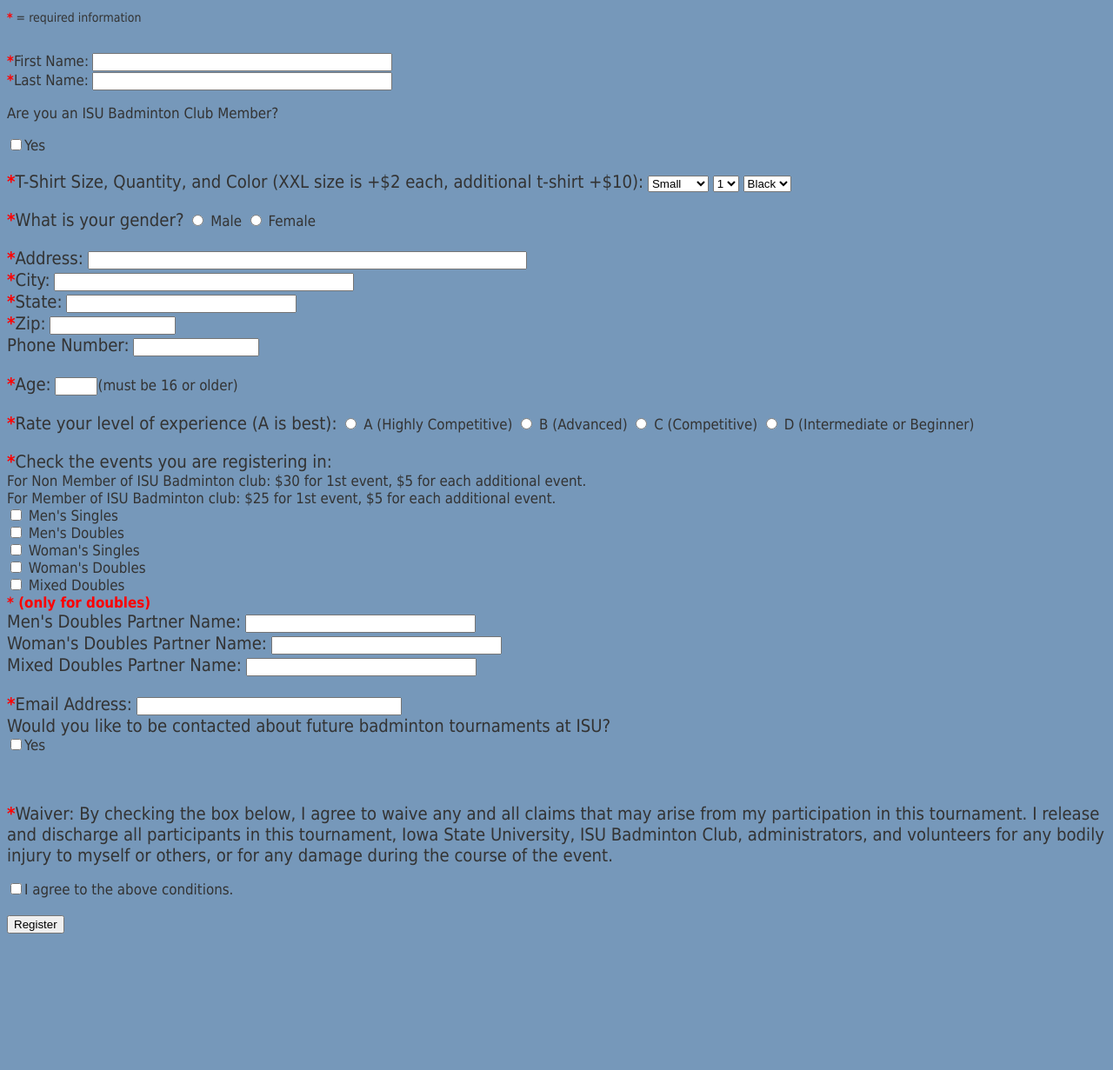
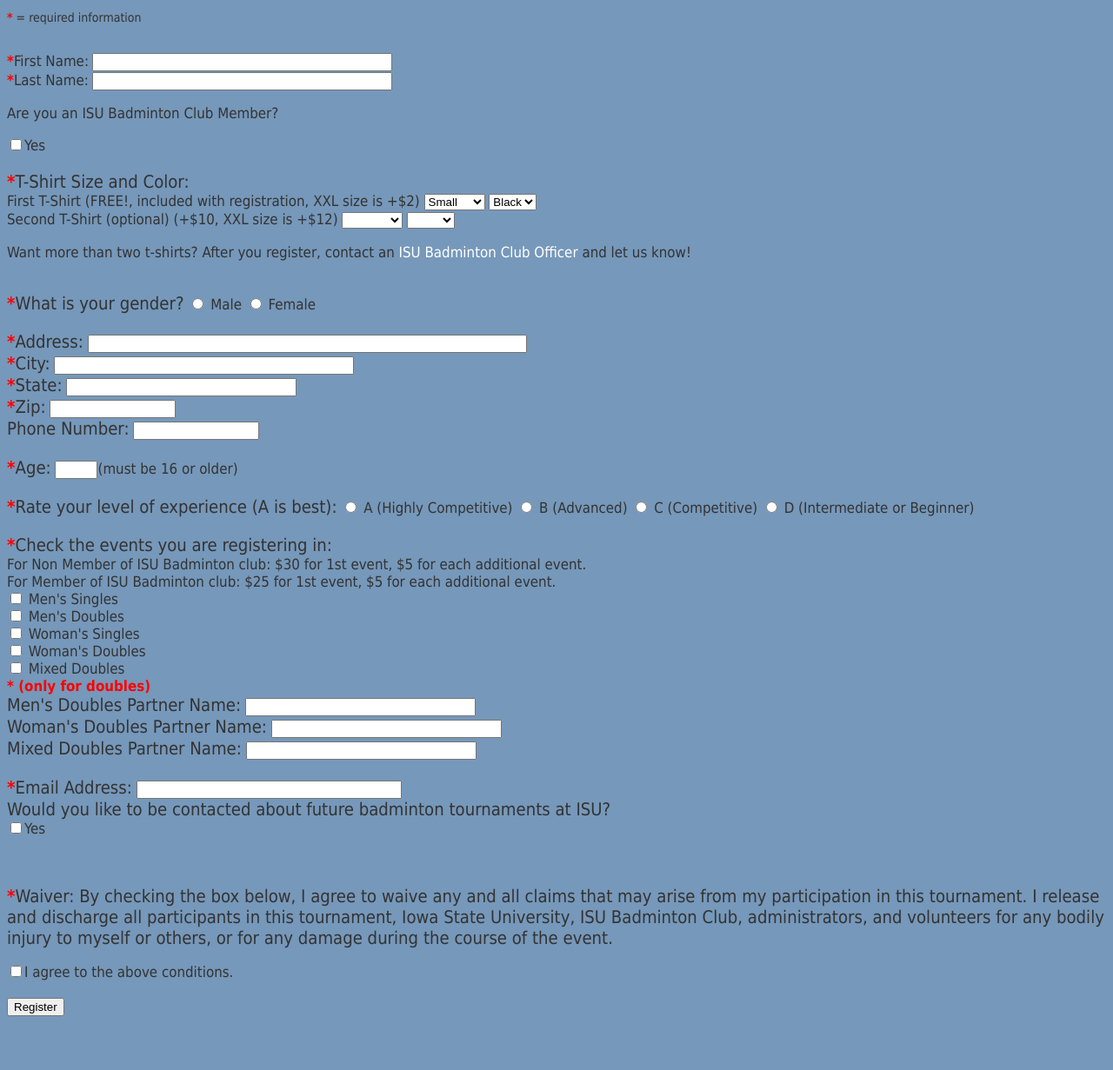
Before and after one commit to firefly2442/badminton_registration, a PHP site: page /register.php in a window 1280 px wide. Shown: the part 266-1497 px from the top of the page at 87% size. Before the commit the page ends 1340 px from the top, so only its background shows below. Run offline with PHP 8.4, Linux system fonts and the light colour scheme.

Commit message:
fix tshirt again

```diff
--- a/register.php
+++ b/register.php
@@ -134,17 +134,21 @@ if (isset($_POST['submit']))
 		$waiver = filter($_POST['waiver']);
 	} else { $waiver = ""; }
 
-	if (isset($_POST['tshirtsize'])) {
-		$tshirtsize = filter($_POST['tshirtsize']);
-	} else { $tshirtsize = ""; }
+	if (isset($_POST['tshirtonesize'])) {
+		$tshirtonesize = filter($_POST['tshirtonesize']);
+	} else { $tshirtonesize = ""; }
 
-	if (isset($_POST['tshirtcolor'])) {
-		$tshirtcolor = filter($_POST['tshirtcolor']);
-	} else { $tshirtcolor = ""; }
+	if (isset($_POST['tshirtonecolor'])) {
+		$tshirtonecolor = filter($_POST['tshirtonecolor']);
+	} else { $tshirtonecolor = ""; }
 
-	if (isset($_POST['tshirtquantity'])) {
-		$tshirtquantity = filter($_POST['tshirtquantity']);
-	} else { $tshirtquantity = ""; }
+	if (isset($_POST['tshirttwosize'])) {
+		$tshirttwosize = filter($_POST['tshirttwosize']);
+	} else { $tshirttwosize = ""; }
+
+	if (isset($_POST['tshirttwocolor'])) {
+		$tshirttwocolor = filter($_POST['tshirttwocolor']);
+	} else { $tshirttwocolor = ""; }
 }
 
 
@@ -190,23 +194,36 @@ echo $tournament_details;
 <br>
 <br>
 
-<big><font color=red><b>*</b></font>T-Shirt Size, Quantity, and Color (XXL size is +$2 each, additional t-shirt +$10):</big>
-<select name="tshirtsize">
-<option value="Small" <?php if (isset($tshirtsize) && $tshirtsize == "Small") { echo " selected='selected'"; }?>>Small</option>
-<option value="Medium" <?php if (isset($tshirtsize) && $tshirtsize == "Medium") { echo " selected='selected'"; }?>>Medium</option>
-<option value="Large" <?php if (isset($tshirtsize) && $tshirtsize == "Large") { echo " selected='selected'"; }?>>Large</option>
-<option value="XL" <?php if (isset($tshirtsize) && $tshirtsize == "XL") { echo " selected='selected'"; }?>>XL</option>
-<option value="XXL" <?php if (isset($tshirtsize) && $tshirtsize == "XXL") { echo " selected='selected'"; }?>>XXL</option>
+<big><font color=red><b>*</b></font>T-Shirt Size and Color:</big><br>
+First T-Shirt (FREE!, included with registration, XXL size is +$2)
+<select name="tshirtonesize">
+<option value="Small" <?php if (isset($tshirtonesize) && $tshirtonesize == "Small") { echo " selected='selected'"; }?>>Small</option>
+<option value="Medium" <?php if (isset($tshirtonesize) && $tshirtonesize == "Medium") { echo " selected='selected'"; }?>>Medium</option>
+<option value="Large" <?php if (isset($tshirtonesize) && $tshirtonesize == "Large") { echo " selected='selected'"; }?>>Large</option>
+<option value="XL" <?php if (isset($tshirtonesize) && $tshirtonesize == "XL") { echo " selected='selected'"; }?>>XL</option>
+<option value="XXL" <?php if (isset($tshirtonesize) && $tshirtonesize == "XXL") { echo " selected='selected'"; }?>>XXL</option>
 </select>
-<select name="tshirtquantity">
-<option value="1" <?php if (isset($tshirtquantity) && $tshirtquantity == "1") { echo " selected='selected'"; }?>>1</option>
-<option value="2" <?php if (isset($tshirtquantity) && $tshirtquantity == "2") { echo " selected='selected'"; }?>>2</option>
-</select>
-<select name="tshirtcolor">
-<option value="Black" <?php if (isset($tshirtcolor) && $tshirtcolor == "Black") { echo " selected='selected'"; }?>>Black</option>
-<option value="Pink" <?php if (isset($tshirtcolor) && $tshirtcolor == "Pink") { echo " selected='selected'"; }?>>Pink</option>
+<select name="tshirtonecolor">
+<option value="Black" <?php if (isset($tshirtonecolor) && $tshirtonecolor == "Black") { echo " selected='selected'"; }?>>Black</option>
+<option value="Pink" <?php if (isset($tshirtonecolor) && $tshirtonecolor == "Pink") { echo " selected='selected'"; }?>>Pink</option>
 </select>
 <br>
+Second T-Shirt (optional) (+$10, XXL size is +$12)
+<select name="tshirttwosize">
+<option value="" <?php if (isset($tshirttwosize) && $tshirttwosize == "") { echo " selected='selected'"; }?>></option>
+<option value="Small" <?php if (isset($tshirttwosize) && $tshirttwosize == "Small") { echo " selected='selected'"; }?>>Small</option>
+<option value="Medium" <?php if (isset($tshirttwosize) && $tshirttwosize == "Medium") { echo " selected='selected'"; }?>>Medium</option>
+<option value="Large" <?php if (isset($tshirttwosize) && $tshirttwosize == "Large") { echo " selected='selected'"; }?>>Large</option>
+<option value="XL" <?php if (isset($tshirttwosize) && $tshirttwosize == "XL") { echo " selected='selected'"; }?>>XL</option>
+<option value="XXL" <?php if (isset($tshirttwosize) && $tshirttwosize == "XXL") { echo " selected='selected'"; }?>>XXL</option>
+</select>
+<select name="tshirttwocolor">
+<option value="" <?php if (isset($tshirttwocolor) && $tshirttwocolor == "") { echo " selected='selected'"; }?>></option>
+<option value="Black" <?php if (isset($tshirttwocolor) && $tshirttwocolor == "Black") { echo " selected='selected'"; }?>>Black</option>
+<option value="Pink" <?php if (isset($tshirttwocolor) && $tshirttwocolor == "Pink") { echo " selected='selected'"; }?>>Pink</option>
+</select>
+<br>
+<p>Want more than two t-shirts?  After you register, contact an <a href="http://www.stuorg.iastate.edu/badminton/contact.php">ISU Badminton Club Officer</a> and let us know!</p>
 <br>
 
 
@@ -432,9 +449,11 @@ if (isset($_POST['submit']))
 			$money = 30;
 		$events--;
 		$money = $money + ($events * 5);
-		if ($tshirtsize == "XXL")
-			$money = $money + (2 * intval($tshirtquantity));
-		if ($tshirtquantity == "2")
+		if ($tshirtonesize == "XXL")
+			$money = $money + 2;
+		if ($tshirttwosize == "XXL")
+			$money = $money + 2;
+		if ($tshirttwosize != "")
 			$money = $money + 10;
 		echo $money;
 		?>
@@ -498,8 +517,8 @@ if (isset($_POST['submit']))
 		$query = "INSERT INTO tournament VALUES ('','".$first_name."',
 												'".$last_name."',
 												".$club_member.",
-												'".$tshirtquantity."x ".$tshirtsize."',
-												'".$tshirtcolor."',
+												'".$tshirtonesize.",".$tshirttwosize."',
+												'".$tshirtonecolor.",".$tshirttwocolor."',
 												'".$gender."',
 												'".$address."',
 												'".$city."',
@@ -532,7 +551,10 @@ if (isset($_POST['submit']))
 		$email_body .= "\nMarch 29-30, 2014\n\n";
 		$email_body .= "Name: " . $first_name . " " . $last_name . "\n";
 		$email_body .= "ISU Club Member: " . $club_member . "\n";
-		$email_body .= "T-Shirt Quantity, Size, and Color: " . $tshirtquantity . "x " . $tshirtsize . " - " . $tshirtcolor . "\n";
+		if ($tshirttwosize != "" && $tshirttwocolor != "")
+			$email_body .= "T-Shirt Size and Color: " . $tshirtonesize . " - " . $tshirtonecolor . ", " . $tshirttwosize . " - " . $tshirttwocolor . "\n";
+		else
+			$email_body .= "T-Shirt Size and Color: " . $tshirtonesize . " - " . $tshirtonecolor . "\n";
 		$email_body .= "Gender: " . $gender . "\n";
 		$email_body .= "Address: " . $address . " - " . $city . " " . $state . ", " . $zip . "\n";
 		$email_body .= "Phone: " . $phone . "\n";
```
